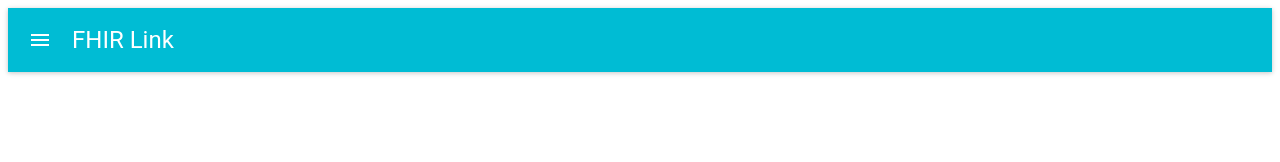
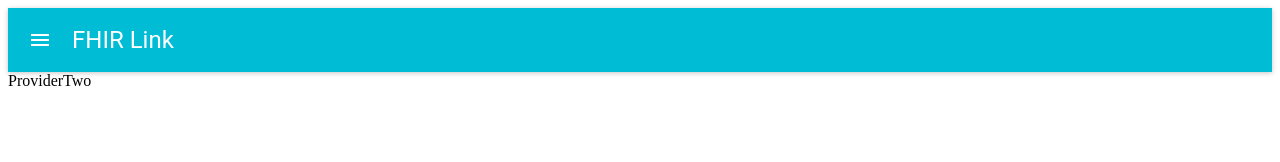
Before and after one commit to aprilsourz/FHIRLink, a React (Create React App) app: page /provider/two in a window 1280 px wide. Shown: the top 162 px of the page. Built offline with nearby package versions, Linux system fonts and the light colour scheme.

Commit message:
Set up initial routes

```diff
--- a/src/Router.js
+++ b/src/Router.js
@@ -1,11 +1,15 @@
 import React from 'react'
 import { Route, Switch } from 'react-router-dom'
+import Patient from './Views/Patient'
+import ProviderOne from './Views/ProviderOne'
+import ProviderTwo from './Views/ProviderTwo'
 
 const Router = () => {
   return (
     <Switch>
-      <Route path='/provider/' />
-      <Route path='/patient/' />
+      <Route path='/provider/one/' component={ProviderOne} />
+      <Route path='/provider/two/' component={ProviderTwo} />
+      <Route path='/patient/' component={Patient} />
     </Switch>
 
   )
--- /dev/null
+++ b/src/Views/Patient.js
@@ -0,0 +1,17 @@
+import React from 'react'
+import { Switch, Route } from 'react-router-dom'
+
+class Patient extends React.Component {
+  constructor(props) {
+    super(props)
+    this.state = {
+
+    }
+  }
+
+  render() {
+    return <div> PATIENT </div>
+  }
+}
+
+export default Patient
--- /dev/null
+++ b/src/Views/ProviderOne.js
@@ -0,0 +1,18 @@
+import React from 'react'
+import { Switch, Route } from 'react-router-dom'
+
+class ProviderOne extends React.Component {
+  constructor(props) {
+    super(props)
+
+    this.state = {
+
+    }
+  }
+
+  render() {
+    return <div> ProviderOne </div>
+  }
+}
+
+export default ProviderOne
--- /dev/null
+++ b/src/Views/ProviderTwo.js
@@ -0,0 +1,18 @@
+import React from 'react'
+import { Switch, Route } from 'react-router-dom'
+
+class ProviderTwo extends React.Component {
+  constructor(props) {
+    super(props)
+
+    this.state = {
+
+    }
+  }
+
+  render() {
+    return <div> ProviderTwo </div>
+  }
+}
+
+export default ProviderTwo
```
Also changed, not shown: src/Views/ProviderOne/TimeLine.js (renamed from src/Views/Provider/TimeLine.js).
